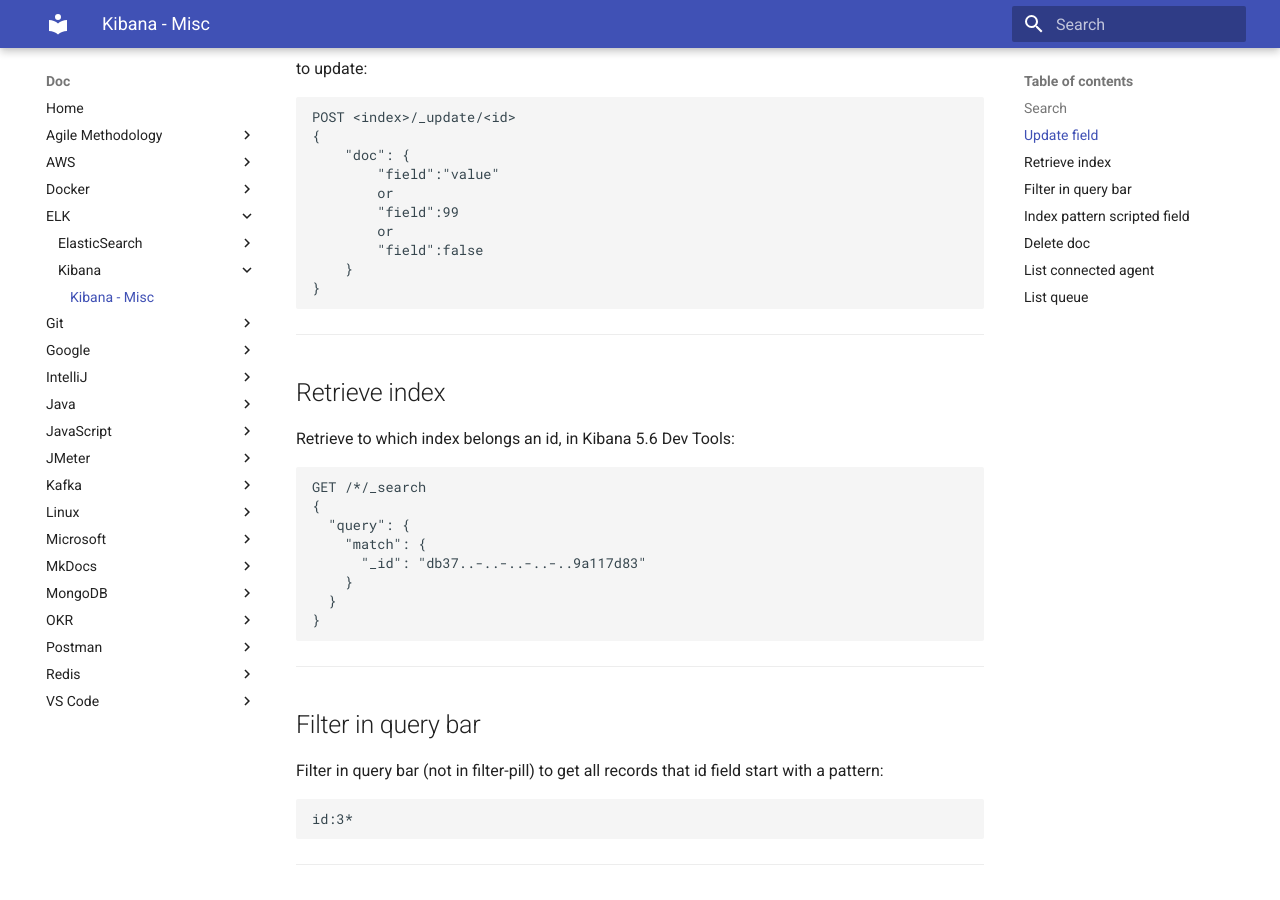
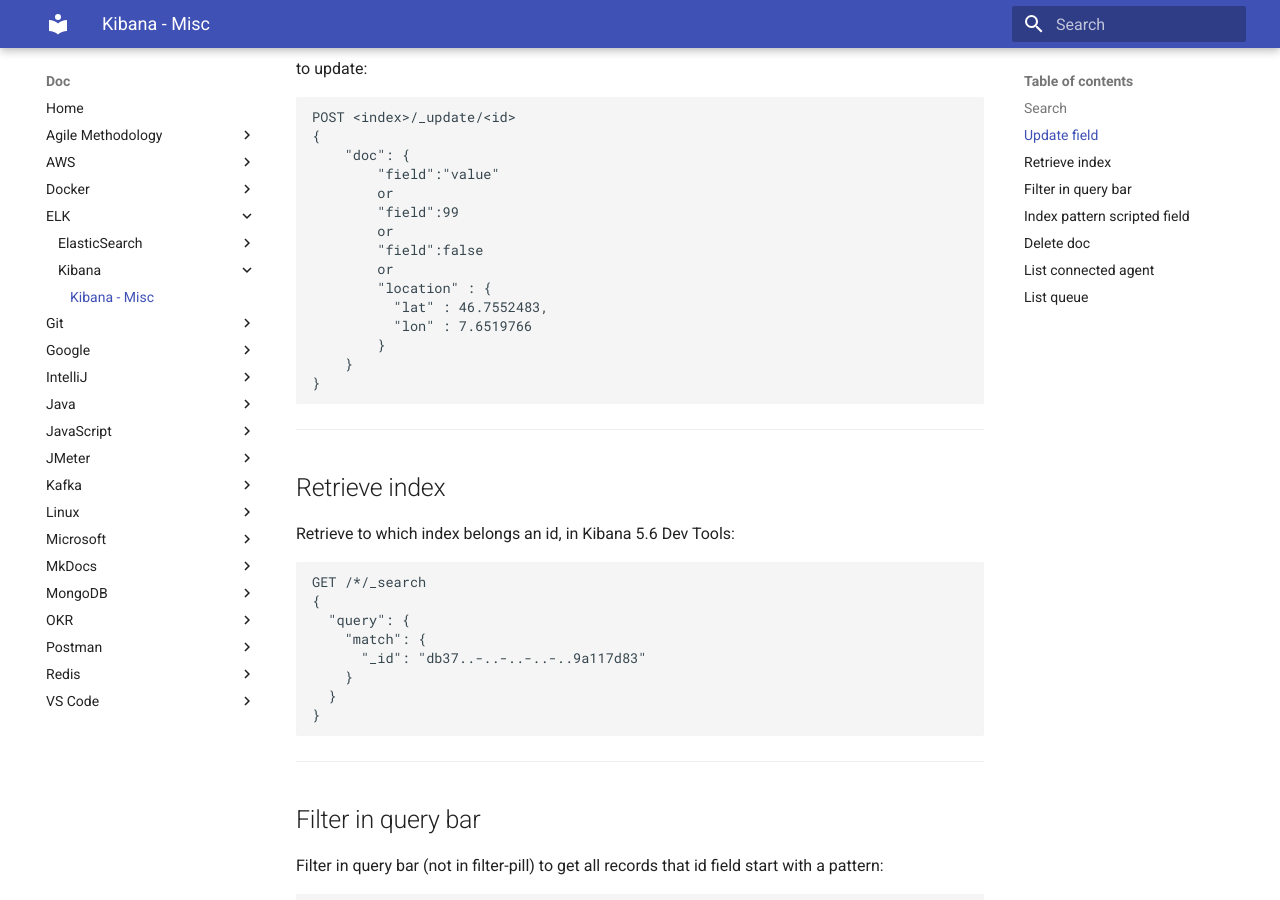
Before and after one commit to oldu73/doc, an MkDocs documentation site: the page built from docs/elk/kibana/kibana.md, in a window 1280 px wide and 900 px high, scrolled down 752 px. Built offline with MkDocs 1.6.1 and Material for MkDocs 9.7.7, drawn with Linux system fonts in a browser that asks for light colours.

Commit message:
kibana update location

````diff
--- a/docs/elk/kibana/kibana.md
+++ b/docs/elk/kibana/kibana.md
@@ -43,6 +43,11 @@
         "field":99
         or
         "field":false
+        or
+        "location" : {
+          "lat" : 46.7552483,
+          "lon" : 7.6519766
+        }
     }
 }
 ```
````
